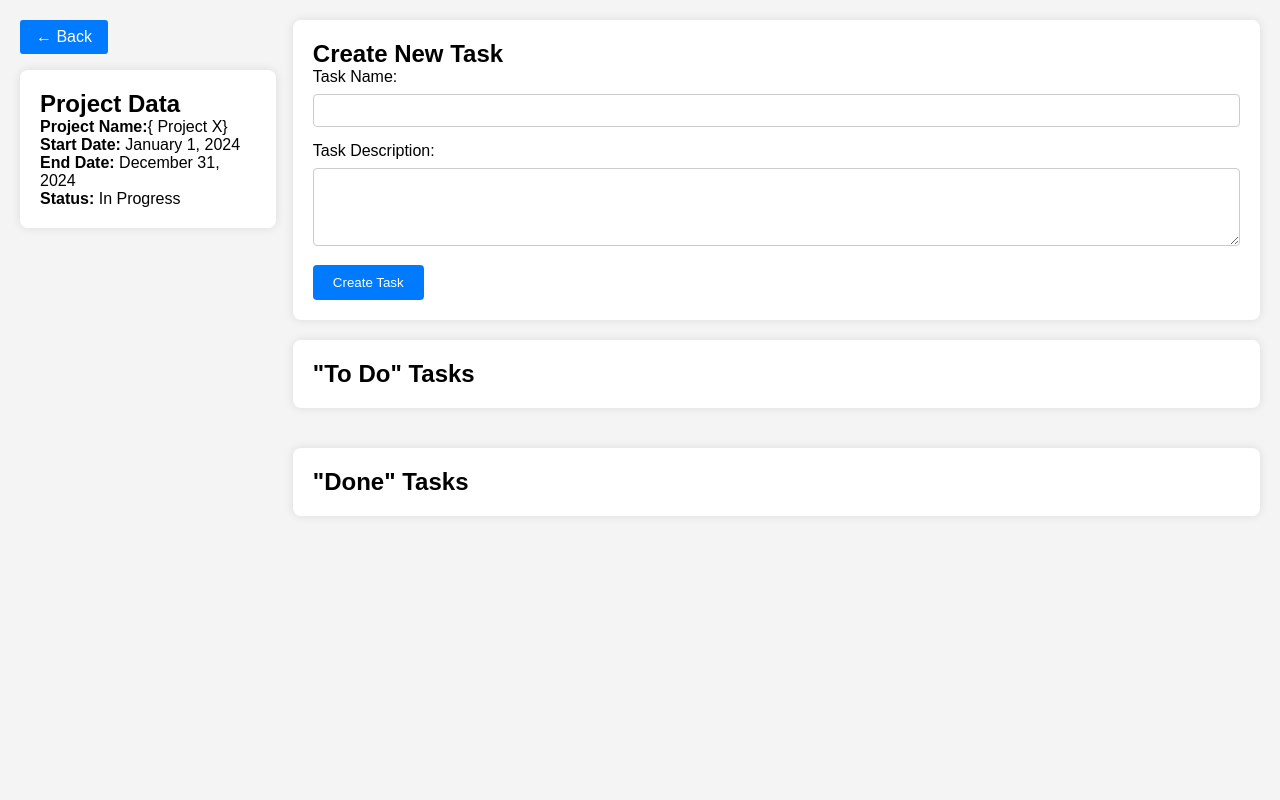
After one commit to RibeiroPorto/Project_Management_system, a Flask app: template templates/taskMng.html in a window 1280 px wide. The commit adds this page. Run offline with Flask 3, Linux system fonts and the light colour scheme; the template is opened without the code that fills it, so the values that code supplies are empty.

Commit message:
crated function to create project,delet projet, create task related to the project, delete task, change the task satus

```diff
--- a/app.py
+++ b/app.py
@@ -3,13 +3,12 @@ from markupsafe import escape
 from source.database import init_db
 from source.database import db_session
 from source.UserMng import createUser, UserLogin
-from source.ProjectMng import CreateProject, showAllProjects, DeleteProject
+from source.ProjectMng import CreateProject, showAllProjects, DeleteProject, showProject
+from source.ProjectMng import  CreateTask, showAllTasks,DeleteTask, CompleteTask, UncompleteTask
 from config import secret_key
 
 app=Flask(__name__)
 app.config['SECRET_KEY'] = secret_key
-
-
 
 
 @app.route("/")
@@ -62,7 +61,10 @@ def desktop():
     if not 'user' in session:
         return redirect(url_for('index'))
 
-    return render_template('desktop.html', user=session['user'], projects=showAllProjects())
+    if "project" in session:
+        project=[session['project'],session['project_ProductCode'],session['project_Description'],session['project_Contacts']]
+        return render_template('desktop.html', project=project, projects=showAllProjects())
+    return render_template('desktop.html', project=False, projects=showAllProjects())
 
 @app.route('/project', methods=['GET','POST'])
 def project_info():
@@ -83,6 +85,51 @@ def delete_project(projectID):
     DeleteProject(projectID)
     return redirect(url_for('desktop'))
 
+@app.route('/open_project/<projectID>')
+def open_project(projectID):
+    session['project_id']=showProject(projectID).id
+    session["project"]=showProject(projectID).projectID
+    session["project_ProductCode"]=showProject(projectID).ProductCode
+
+    session["project_Description"]=showProject(projectID).Description
+    session["project_Contacts"]=showProject(projectID).Contacts
+    return redirect(url_for('desktop'))
+
+@app.route('/close_project')
+def close_project():
+    if 'project' in session:
+        session.pop("project")
+    return redirect(url_for('desktop'))
+
+@app.route('/task_management', methods=['GET','POST'])
+def task_management():
+    if request.method=='POST':
+        task_name = request.form['taskName']
+        task_description = request.form['taskDescription']
+        CreateTask(session['project_id'],task_name,task_description)
+
+    tasks=showAllTasks(session['project_id'])
+    print(tasks[0].Status)
+    return  render_template('taskMng.html', tasks=tasks)
+
+@app.route('/delete_task/<taskID>')
+def delete_task(taskID):
+    print(taskID)
+    DeleteTask(taskID)
+    return redirect(url_for('task_management'))
+
+@app.route('/complete_task/<taskID>')
+def complete_task(taskID):
+    print(taskID)
+    CompleteTask(taskID)
+    return redirect(url_for('task_management'))
+
+@app.route('/uncomplete_task/<taskID>')
+def uncomplete_task(taskID):
+    print(taskID)
+    UncompleteTask(taskID)
+    return redirect(url_for('task_management'))
+
 if __name__=="__main__":
     init_db()
     app.run(debug=True,host="0.0.0.0")
--- a/source/UserMng.py
+++ b/source/UserMng.py
@@ -13,6 +13,7 @@ def showAllUsers():
     print(User.query.all())
     print('\n')
 
+
 def UserLogin(user,passwd):
     isUser = User.query.filter_by(name=user,passwd=passwd).first()
 
--- /dev/null
+++ b/templates/taskMng.html
@@ -0,0 +1,237 @@
+<!DOCTYPE html>
+<html lang="en">
+
+<head>
+    <meta charset="UTF-8">
+    <meta name="viewport" content="width=device-width, initial-scale=1.0">
+    <title>Task Management</title>
+    <style>
+        * {
+            margin: 0;
+            padding: 0;
+            box-sizing: border-box;
+        }
+
+        body {
+            font-family: Arial, sans-serif;
+            background-color: #f4f4f4;
+            margin: 0;
+            padding: 20px 20px;
+            display: flex;
+            align-items: flex-start;
+            justify-content: flex-end;
+            width: 100%;
+            min-height: 100vh;
+            overflow-x: hidden;
+
+        }
+
+        .tasks {
+            width: 78%;
+            display: flex;
+            flex-direction: column;
+            justify-content: flex-start;
+            align-items: stretch;
+        }
+
+
+        .sidebar {
+            width: 20%;
+            margin-right: 20px;
+            background-color: #fff;
+            padding: 20px;
+            border-radius: 8px;
+            box-shadow: 0 0 10px rgba(0, 0, 0, 0.1);
+            margin-bottom: 20px;
+            position: fixed;
+            left: 20px;
+            top: 70px;
+        }
+
+        .sidebar h2 {
+            margin-top: 0;
+        }
+
+        .sidebar a {
+            background-color: #007bff;
+            text-decoration: none;
+            color: #fff;
+            padding: 8px 16px;
+            border-radius: 3px;
+
+            transition: background-color 0.3s ease;
+            position: fixed;
+            top: 20px;
+            left: 20px;
+        }
+
+        .sidebar a:hover {
+
+            background-color: #0258b4;
+        }
+
+        .task-list {
+            background-color: #fff;
+            padding: 20px;
+            border-radius: 8px;
+            box-shadow: 0 0 10px rgba(0, 0, 0, 0.1);
+            margin-bottom: 20px;
+            width: 100%;
+            margin-top: 20px;
+        }
+
+        .task-list h2 {
+            margin-top: 0;
+        }
+
+        .task {
+            margin-bottom: 10px;
+            padding: 10px;
+            border: 1px solid #ccc;
+            border-radius: 4px;
+            display: flex;
+            justify-content: space-between;
+            align-items: center;
+        }
+
+        .task div:first-child {
+            display: flex;
+            width: 50%;
+            justify-content: flex-start;
+        }
+
+        .task div:first-child p {
+            margin-right: 20px;
+        }
+
+
+        .task-actions {
+            display: flex;
+            gap: 10px;
+        }
+
+        .task-actions a {
+            background-color: #007bff;
+            text-decoration: none;
+            color: #fff;
+            padding: 4px 8px;
+            border-radius: 3px;
+
+            transition: background-color 0.3s ease;
+        }
+
+        .task-actions a:hover {
+
+            background-color: #0258b4;
+        }
+
+
+        .create-task {
+            background-color: #fff;
+            padding: 20px;
+            border-radius: 8px;
+            box-shadow: 0 0 10px rgba(0, 0, 0, 0.1);
+            width: 100%;
+        }
+
+        .create-task label {
+            display: block;
+            margin-bottom: 8px;
+        }
+
+        .create-task input[type="text"],
+        .create-task textarea {
+            width: 100%;
+            padding: 8px;
+            margin-bottom: 15px;
+            border: 1px solid #ccc;
+            border-radius: 4px;
+            box-sizing: border-box;
+        }
+
+        .create-task input[type="submit"] {
+            background-color: #007bff;
+            color: #fff;
+            border: none;
+            padding: 10px 20px;
+            border-radius: 4px;
+            cursor: pointer;
+            transition: background-color 0.3s ease;
+        }
+
+        .create-task input[type="submit"]:hover {
+            background-color: #0056b3;
+        }
+    </style>
+</head>
+
+<body>
+
+    <div class="sidebar">
+        <a href={{url_for('desktop')}}>← Back</a>
+        <h2>Project Data</h2>
+        <p><strong>Project Name:</strong>{ Project X}</p>
+        <p><strong>Start Date:</strong> January 1, 2024</p>
+        <p><strong>End Date:</strong> December 31, 2024</p>
+        <p><strong>Status:</strong> In Progress</p>
+    </div>
+    <div class="tasks">
+        <div class="create-task">
+            <h2>Create New Task</h2>
+            <form action="#" method="post">
+                <label for="taskName">Task Name:</label>
+                <input type="text" id="taskName" name="taskName" required>
+
+                <label for="taskDescription">Task Description:</label>
+                <textarea id="taskDescription" name="taskDescription" rows="4" required></textarea>
+
+                <input type="submit" value="Create Task">
+            </form>
+        </div>
+
+        <div class="task-list">
+            <h2>"To Do" Tasks</h2>
+            {% for task in tasks%}
+            {%if task.Status=="To Do"%}
+            <div class="task">
+                <div>
+                    <p>{{task.Name}}</p>
+                    <p>{{task.Description}}</p>
+                    <p>{{task.Status}}</p>
+                </div>
+                <div class="task-actions">
+                    <a href={{url_for("complete_task", taskID=task.id)}}>Done</a>
+                    <a href="">Edit</a>
+                    <a href={{url_for("delete_task", taskID=task.id)}}>Delete</a>
+
+                </div>
+            </div>
+            {%endif%}
+            {%endfor%}
+
+        </div>
+        <div class="task-list">
+            <h2>"Done" Tasks</h2>
+            {% for task in tasks%}
+            {%if task.Status=="Done"%}
+            <div class="task">
+                <div>
+                    <p>{{task.Name}}</p>
+                    <p>{{task.Description}}</p>
+                    <p>{{task.Status}}</p>
+                </div>
+                <div class="task-actions">
+                    <a href={{url_for("uncomplete_task", taskID=task.id)}}>To Do</a>
+                    <a href="">Edit</a>
+                    <a href={{url_for("delete_task", taskID=task.id)}}>Delete</a>
+
+                </div>
+            </div>
+            {%endif%}
+            {%endfor%}
+
+        </div>
+    </div>
+</body>
+
+</html>
```
Also changed, not shown: source/DBMng.py (+18 -0 lines), source/ProjectMng.py (+34 -1 lines), templates/desktop.html (+88 -46 lines).
